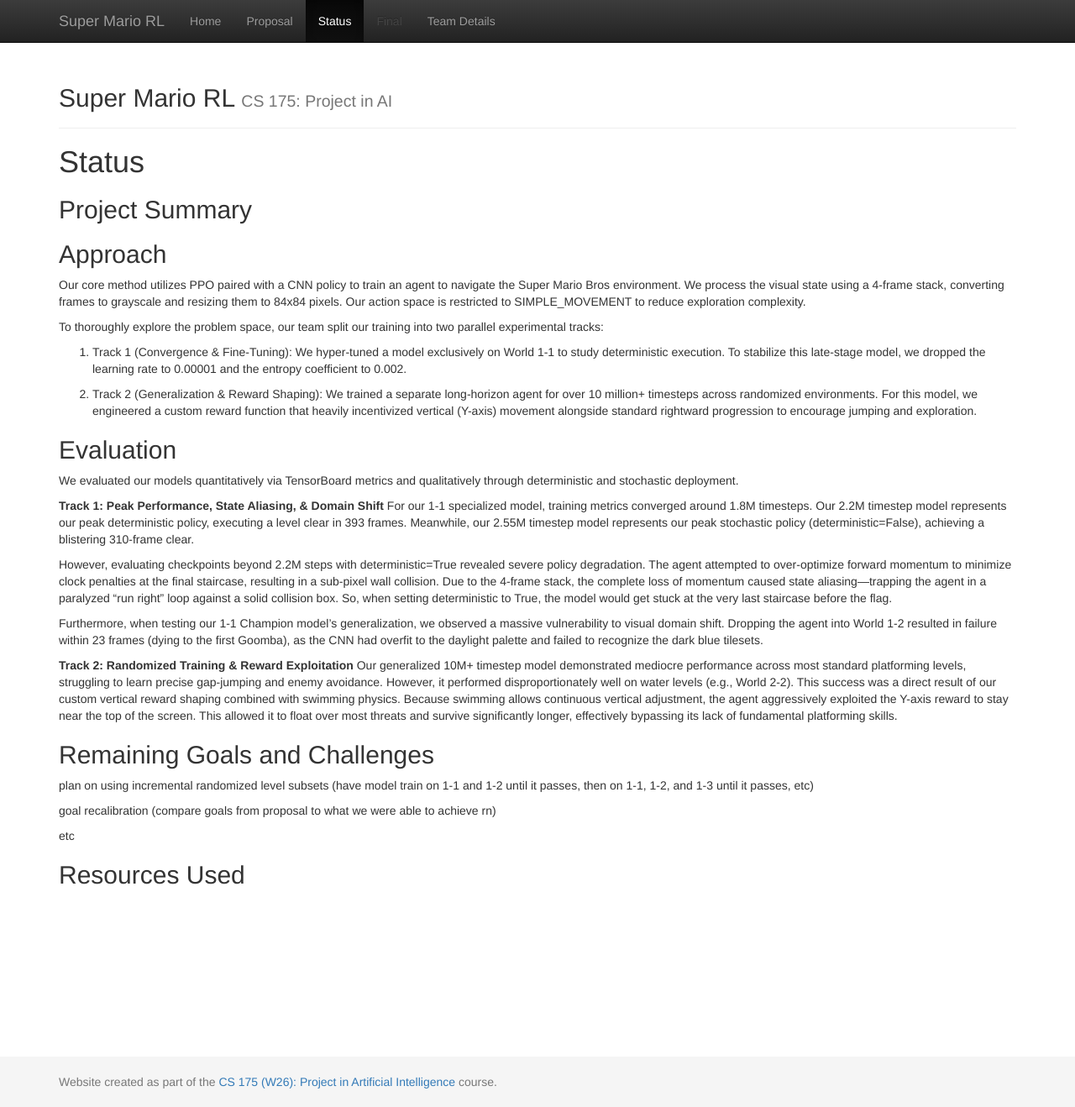
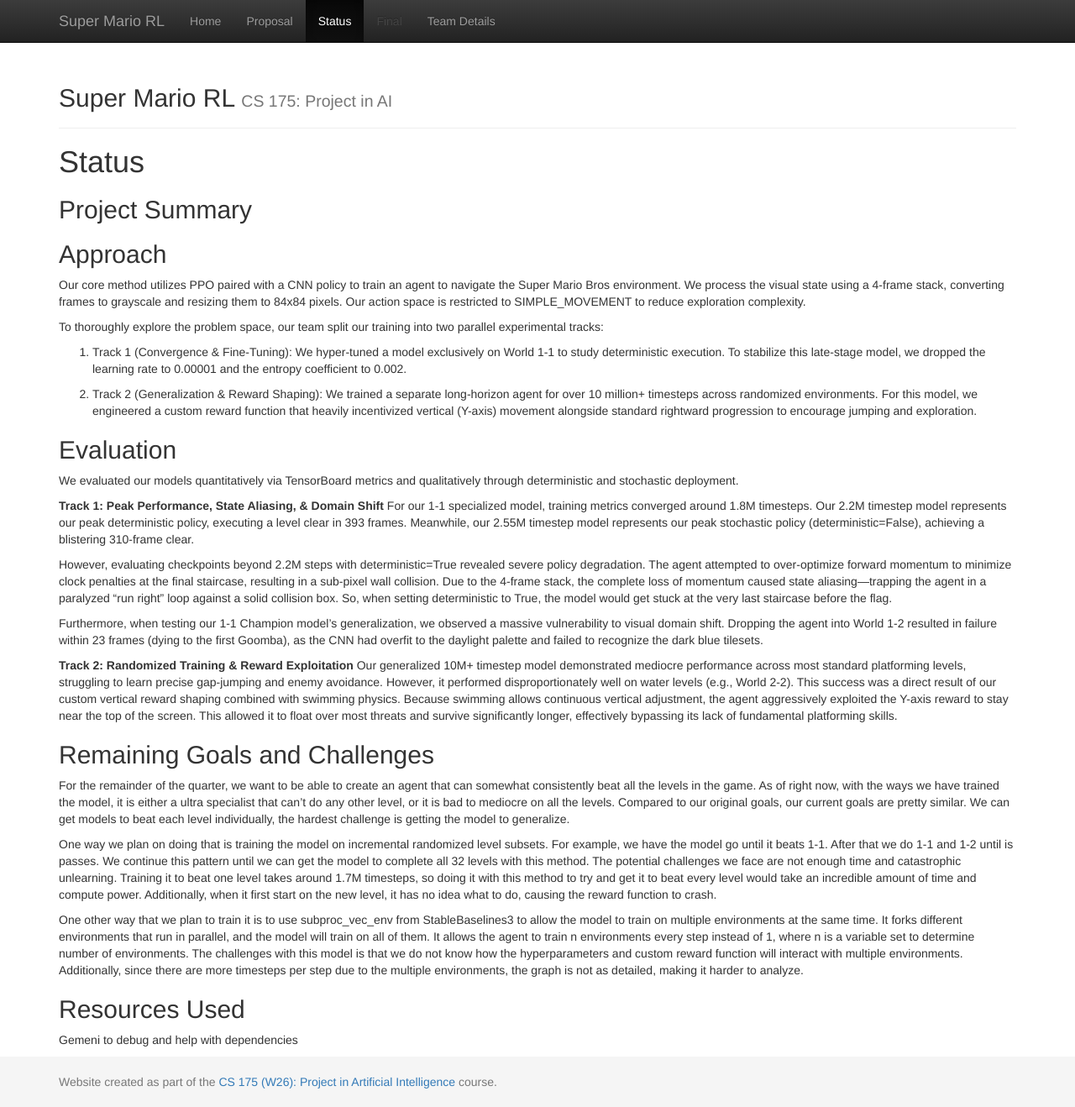
Before and after one commit to Niraaf/super-mario-rl, a Jekyll site: the page built from docs/status.md, in a window 1280 px wide and 1318 px high. Shown: the whole window at 84% size. Built offline with Jekyll 4.4.1, drawn with Linux system fonts in a browser that asks for light colours.

Commit message:
Wrote remaining goals and challenges

```diff
--- a/docs/status.md
+++ b/docs/status.md
@@ -34,11 +34,11 @@
 Our generalized 10M+ timestep model demonstrated mediocre performance across most standard platforming levels, struggling to learn precise gap-jumping and enemy avoidance. However, it performed disproportionately well on water levels (e.g., World 2-2). This success was a direct result of our custom vertical reward shaping combined with swimming physics. Because swimming allows continuous vertical adjustment, the agent aggressively exploited the Y-axis reward to stay near the top of the screen. This allowed it to float over most threats and survive significantly longer, effectively bypassing its lack of fundamental platforming skills.
 
 ## Remaining Goals and Challenges
-plan on using incremental randomized level subsets
-(have model train on 1-1 and 1-2 until it passes, then on 1-1, 1-2, and 1-3 until it passes, etc)
+For the remainder of the quarter, we want to be able to create an agent that can somewhat consistently beat all the levels in the game. As of right now, with the ways we have trained the model, it is either a ultra specialist that can't do any other level, or it is bad to mediocre on all the levels. Compared to our original goals, our current goals are pretty similar. We can get models to beat each level individually, the hardest challenge is getting the model to generalize.
 
-goal recalibration (compare goals from proposal to what we were able to achieve rn)
+One way we plan on doing that is training the model on incremental randomized level subsets. For example, we have the model go until it beats 1-1. After that we do 1-1 and 1-2 until is passes. We continue this pattern until we can get the model to complete all 32 levels with this method. The potential challenges we face are not enough time and catastrophic unlearning. Training it to beat one level takes around 1.7M timesteps, so doing it with this method to try and get it to beat every level would take an incredible amount of time and compute power. Additionally, when it first start on the new level, it has no idea what to do, causing the reward function to crash.
 
-etc
+One other way that we plan to train it is to use subproc_vec_env from StableBaselines3 to allow the model to train on multiple environments at the same time. It forks different environments that run in parallel, and the model will train on all of them. It allows the agent to train n environments every step instead of 1, where n is a variable set to determine number of environments. The challenges with this model is that we do not know how the hyperparameters and custom reward function will interact with multiple environments. Additionally, since there are more timesteps per step due to the multiple environments, the graph is not as detailed, making it harder to analyze.
 
 ## Resources Used
+Gemeni to debug and help with dependencies
```
